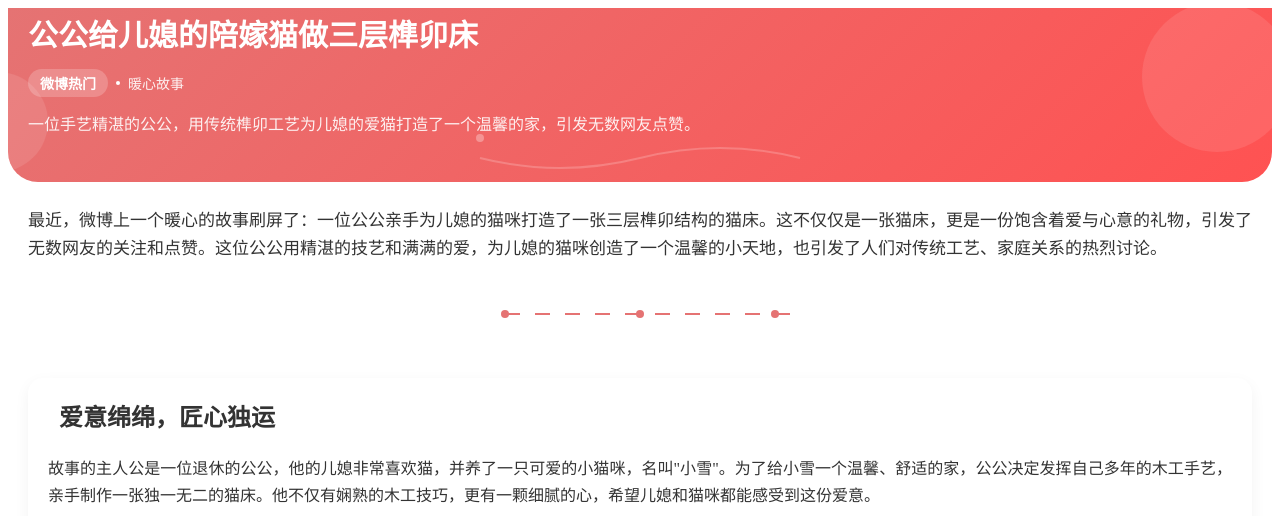
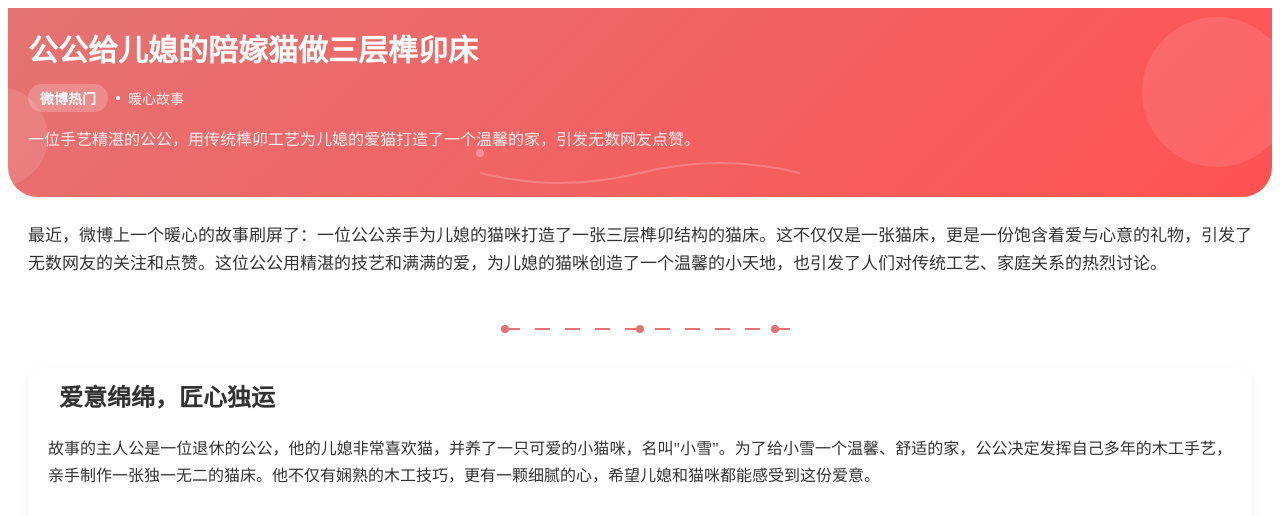
Before and after one commit to suniano/AIWriteX, a Python web app: template knowledge/templates/template7.html in a window 1280 px wide. Shown: the top 516 px of the page. Run offline with Jinja, Linux system fonts and the light colour scheme; the template is opened without the code that fills it, so the values that code supplies are empty.

Commit message:
模板7完美适配微信公众号

```diff
--- a/knowledge/templates/template7.html
+++ b/knowledge/templates/template7.html
@@ -8,7 +8,7 @@
 <body>
   <div>
     <section style="background: linear-gradient(135deg, #E57373, #FF5252); color: white; padding: 10px 20px; border-radius: 0 0 30px 30px; margin-bottom: 25px; overflow: hidden;">
-      <h1 style="margin: 0 0 15px 0; font-size: 30px; font-weight: 900; line-height: 1.2;">公公给儿媳的陪嫁猫做三层榫卯床</h1>
+      <h1 style="margin: 15px 0 15px 0; font-size: 30px; font-weight: 900; line-height: 1.2;">公公给儿媳的陪嫁猫做三层榫卯床</h1>
 
       <div style="display: flex; align-items: center; margin-bottom: 15px;">
         <span style="display: inline-block; font-size: 14px; font-weight: 600; background-color: rgba(255,255,255,0.2); padding: 4px 12px; border-radius: 20px;">微博热门</span>
@@ -30,7 +30,7 @@
       <div style="margin-top: -80px; margin-left: -80px; width: 100px; height: 100px; background-color: rgba(255,255,255,0.1); border-radius: 50%;"></div>
     </section>
 
-    <section style="padding: 0 20px; margin-bottom: 25px;">
+    <section style="padding: 0 20px; margin-bottom: 0px;">
       <p style="font-size: 17px; line-height: 1.7; color: #333; margin: 0 0 15px 0; text-align: justify;">最近，微博上一个暖心的故事刷屏了：一位公公亲手为儿媳的猫咪打造了一张三层榫卯结构的猫床。这不仅仅是一张猫床，更是一份饱含着爱与心意的礼物，引发了无数网友的关注和点赞。这位公公用精湛的技艺和满满的爱，为儿媳的猫咪创造了一个温馨的小天地，也引发了人们对传统工艺、家庭关系的热烈讨论。</p>
       <svg width="100%" height="30" viewBox="0 0 300 30" style="margin: 20px 0;">
         <g fill="#E57373">
@@ -49,12 +49,12 @@
     </section>
 
     <section style="margin: 0 20px 25px; background-color: white; border-radius: 15px; overflow: hidden; box-shadow: 0 5px 15px rgba(0,0,0,0.05);">
-      <div style="padding: 25px 20px 5px;">
+      <div style="padding: 15px 20px 5px;">
         <h2 style="margin: 0 0 20px 0; font-size: 24px; font-weight: 800; color: #333; padding-left: 15px; line-height: 1.3;">
           <span style="display: inline-block; margin-left: -15px; width: 5px; height: 100%; background-color: #E57373; border-radius: 3px;"></span>
           爱意绵绵，匠心独运
         </h2>
-        <p style="font-size: 16px; line-height: 1.7; color: #333; margin: 0 0 15px 0; text-align: justify;">故事的主人公是一位退休的公公，他的儿媳非常喜欢猫，并养了一只可爱的小猫咪，名叫"小雪"。为了给小雪一个温馨、舒适的家，公公决定发挥自己多年的木工手艺，亲手制作一张独一无二的猫床。他不仅有娴熟的木工技巧，更有一颗细腻的心，希望儿媳和猫咪都能感受到这份爱意。</p>
+        <p style="font-size: 16px; line-height: 1.7; color: #333; margin: 0 0 0 0; text-align: justify;">故事的主人公是一位退休的公公，他的儿媳非常喜欢猫，并养了一只可爱的小猫咪，名叫"小雪"。为了给小雪一个温馨、舒适的家，公公决定发挥自己多年的木工手艺，亲手制作一张独一无二的猫床。他不仅有娴熟的木工技巧，更有一颗细腻的心，希望儿媳和猫咪都能感受到这份爱意。</p>
       </div>
     <div style="width: 100%; height: 200px; margin-bottom: 20px; overflow: hidden; display: flex; flex-direction: column; justify-content: flex-end;">
       <img src="https://picsum.photos/600/300?random=1" alt="背景图片" style="width: 100%; height: 100%; object-fit: cover; display: block;">
@@ -69,7 +69,7 @@
       </div>
     </section>
 
-    <section style="margin: 0 20px 25px;">
+    <section style="margin: 0 20px 15px;">
       <div style="display: flex; flex-direction: column; gap: 10px;">
         <div style="display: flex; align-items: center; gap: 10px;">
           <div style="width: 40px; height: 40px; background-color: #FF5252; color: white; display: flex; justify-content: center; align-items: center; border-radius: 50%; font-weight: 700; font-size: 18px;">榫</div>
@@ -95,18 +95,14 @@
     <section style="margin: 0 20px 25px; background-color: #FFEBEE; border-radius: 15px; padding: 25px 20px; overflow: hidden;">
       <h2 style="margin: 0 0 15px 0; font-size: 24px; font-weight: 800; color: #333; line-height: 1.3; padding: 0px 0px 0 0px;">温暖的猫床，幸福的家庭</h2>
       <p style="font-size: 16px; line-height: 1.7; color: #333; margin: 0 0 15px 0; text-align: justify;">猫床完工后，呈现在大家面前的是一件充满艺术感的作品。三层的设计，错落有致，既满足了小雪的玩耍需求，又提供了舒适的休息空间。整体造型简洁大方，榉木的纹理清晰可见，榫卯结构清晰可见，散发着浓厚的古典韵味。猫床的每一个细节都充满了公公的心血和爱意。</p>
+      <div style="margin-top: -170px; margin-left: auto;margin-right: -80px; width: 150px; height: 150px; background-color: rgba(229,115,115,0.1); border-radius: 50%;"></div>
       <div style="display: flex; gap: 15px; margin: 20px 0;">
         <div style="flex: 1; height: 4px; background-color: #E57373; border-radius: 2px;"></div>
         <div style="flex: 2; height: 4px; background-color: #EF9A9A; border-radius: 2px;"></div>
         <div style="flex: 1; height: 4px; background-color: #FFCDD2; border-radius: 2px;"></div>
       </div>
       <p style="font-size: 16px; line-height: 1.7; color: #333; margin: 0; text-align: justify;">当儿媳收到这份特殊的礼物时，激动不已，连连感谢公公的用心。她知道，这不仅仅是一张猫床，更是公公对她的爱和对小雪的呵护。小猫咪也迫不及待地"入住"了新床，在上面玩耍、睡觉，时而蜷缩在柔软的猫窝里，时而跳上瞭望台，好奇地观察着周围的一切，显得非常开心。</p>
-      <div style="margin-top: -100px; margin-right: -30px; width: 100px; height: 100px; background-color: rgba(229,115,115,0.1); border-radius: 50%;"></div>
-      <div style="margin-top: -20px; margin-left: -20px; width: 80px; height: 80px; background-color: rgba(229,115,115,0.1); border-radius: 50%;"></div>
-
-      <div style="margin-top: -180px; margin-left: auto; margin-right: -40px; width: 150px; height: 150px; background-color: rgba(255,255,255,0.1); border-radius: 50%;"></div>
-      <div style="margin-top: -80px; margin-left: -80px; width: 100px; height: 100px; background-color: rgba(255,255,255,0.1); border-radius: 50%;"></div>
-
+      <div style="margin-top: -60px; margin-left: -30px; width: 80px; height: 80px; background-color: rgba(229,115,115,0.1); border-radius: 50%;"></div>
     </section>
 
     <section style="margin: 0 20px 25px; background-color: white; border-radius: 15px; box-shadow: 0 5px 15px rgba(0,0,0,0.05);">
@@ -166,23 +162,15 @@
               <stop offset="0%" style="stop-color:#FF5252;stop-opacity:1" />
               <stop offset="100%" style="stop-color:#E57373;stop-opacity:1" />
             </linearGradient>
-
-            <!-- 定义垂直运动路径 -->
             <path id="breathPath" d="M0 0 Q0 2 0 0" visibility="hidden"/>
           </defs>
-
-          <!-- 猫床结构保持不变 -->
-          <rect x="20" y="75" width="60" height="15" rx="2" fill="url(#catGradient)" />
-          <rect x="25" y="50" width="50" height="15" rx="2" fill="url(#catGradient)" />
-          <rect x="30" y="25" width="40" height="15" rx="2" fill="url(#catGradient)" />
-
-          <!-- 支柱保持不变 -->
+          <rect x="20" y="75" width="60" height="15" rx="2" fill="#FF5252" />
+          <rect x="25" y="50" width="50" height="15" rx="2" fill="#FF5252" />
+          <rect x="30" y="25" width="40" height="15" rx="2" fill="#FF5252" />
           <rect x="30" y="65" width="5" height="10" fill="#D32F2F" />
           <rect x="65" y="65" width="5" height="10" fill="#D32F2F" />
           <rect x="35" y="40" width="5" height="10" fill="#D32F2F" />
           <rect x="60" y="40" width="5" height="10" fill="#D32F2F" />
-
-          <!-- 猫身体动画改造 -->
           <g transform="translate(50 30)">
             <circle cx="0" cy="0" r="8" fill="#FFEBEE">
               <animateMotion
@@ -197,12 +185,9 @@
               />
             </circle>
           </g>
-
           <path d="M45 26 L42 20 L46 25 Z" fill="#FFEBEE"/>
           <path d="M55 26 L58 20 L54 25 Z" fill="#FFEBEE"/>
-
         </svg>
-
       </div>
       <h2 style="margin: 0 0 15px 0; font-size: 24px; font-weight: 800; color: #333; line-height: 1.3;">结语</h2>
       <p style="font-size: 16px; line-height: 1.7; color: #333; margin: 0 0 20px 0; text-align: justify;">公公为儿媳的猫咪制作三层榫卯床的故事，是一个关于爱与传承的故事。它展现了家庭的温暖、传统工艺的魅力，以及人与宠物之间的和谐关系。这不仅仅是一个小小的猫床，更是一份沉甸甸的爱，一份对传统文化的尊重，一份对美好生活的向往。</p>
```
